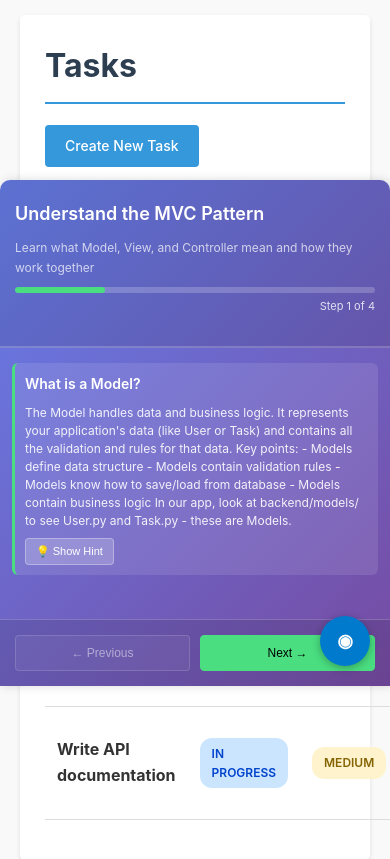
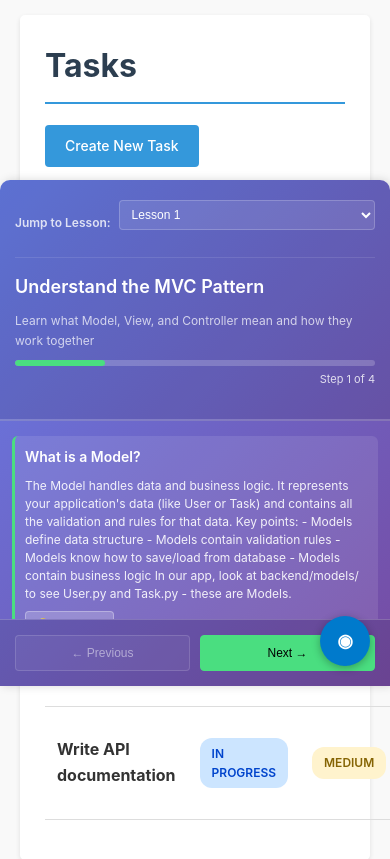
Before and after one commit to nm90/educational-mvc, a Flask app: page /tasks/ in a window 390 px wide; the page is wider, and only the part inside the window is pictured. Shown: the part 158-1017 px from the top of that part. Run offline with Flask 3, Linux system fonts and the light colour scheme; data comes from the database, SQL or seed files in the repository.

Commit message:
feat: add lesson selector UI and auto-progression
Add comprehensive lesson navigation system:

Frontend:
- Add lesson selector dropdown in panel header
- Show all 8 lessons with completion badges (✓)
- Allow jumping to any lesson instantly

Auto-Progression:
- When completing final step, auto-load next lesson (500ms delay)
- Smooth transition between lessons
- Desktop notification in console

Styling:
- Lesson selector dropdown with hover/focus states
- Completion badges in dropdown options
- Responsive design for sidebar

UX Improvements:
- Users can now easily navigate between lessons
- No need to use browser console
- Clear progress tracking with checkmarks
- Automatic advancement when completing lessons

🤖 Generated with Claude Code

Co-Authored-By: Claude Haiku 4.5 <noreply@anthropic.com>

```diff
--- a/backend/static/css/lessonPanel.css
+++ b/backend/static/css/lessonPanel.css
@@ -90,6 +90,53 @@ body.lesson-panel-visible main {
     padding: 20px 15px;
     background: rgba(0, 0, 0, 0.1);
     border-bottom: 2px solid rgba(255, 255, 255, 0.2);
+}
+
+/* Lesson selector wrapper */
+.lesson-selector-wrapper {
+    display: flex;
+    align-items: center;
+    gap: 8px;
+    margin-bottom: 15px;
+    padding-bottom: 12px;
+    border-bottom: 1px solid rgba(255, 255, 255, 0.1);
+}
+
+.lesson-selector-label {
+    font-size: 12px;
+    font-weight: 600;
+    color: rgba(255, 255, 255, 0.8);
+    white-space: nowrap;
+    margin: 0;
+}
+
+.lesson-selector {
+    flex: 1;
+    padding: 6px 8px;
+    background-color: rgba(255, 255, 255, 0.1);
+    border: 1px solid rgba(255, 255, 255, 0.2);
+    border-radius: 4px;
+    color: white;
+    font-size: 12px;
+    cursor: pointer;
+    transition: all 0.2s ease;
+}
+
+.lesson-selector:hover {
+    background-color: rgba(255, 255, 255, 0.15);
+    border-color: rgba(255, 255, 255, 0.3);
+}
+
+.lesson-selector:focus {
+    outline: none;
+    border-color: #4ade80;
+    box-shadow: 0 0 0 2px rgba(74, 222, 128, 0.2);
+    background-color: rgba(255, 255, 255, 0.12);
+}
+
+.lesson-selector option {
+    background-color: #34495e;
+    color: white;
 }
 
 .lesson-panel-title {
--- a/backend/static/js/lessonEngine.js
+++ b/backend/static/js/lessonEngine.js
@@ -184,6 +184,16 @@ class LessonEngine {
         if (this.currentStepIndex >= this.currentLesson.steps.length - 1) {
             console.log('✅ You have completed all steps in this lesson!');
             this.markLessonComplete();
+
+            // Auto-load next lesson if available
+            const nextLessonId = this.currentLesson.id + 1;
+            if (nextLessonId <= 8) {
+                console.log(`📚 Loading Lesson ${nextLessonId}...`);
+                setTimeout(() => {
+                    this.loadLesson(nextLessonId);
+                }, 500);
+            }
+
             return false;
         }
 
@@ -578,8 +588,24 @@ class LessonEngine {
         // Create main panel container
         panelContainer = document.createElement('div');
         panelContainer.id = 'lesson-panel';
+
+        // Build lesson selector options
+        let lessonOptions = '';
+        for (let i = 1; i <= 8; i++) {
+            const isCompleted = this.lessonProgress.completedLessons?.includes(i);
+            const isSelected = this.currentLesson.id === i;
+            const completedBadge = isCompleted ? ' ✓' : '';
+            lessonOptions += `<option value="${i}" ${isSelected ? 'selected' : ''}>Lesson ${i}${completedBadge}</option>`;
+        }
+
         panelContainer.innerHTML = `
             <div class="lesson-panel-header">
+                <div class="lesson-selector-wrapper">
+                    <label for="lesson-selector" class="lesson-selector-label">Jump to Lesson:</label>
+                    <select id="lesson-selector" class="lesson-selector">
+                        ${lessonOptions}
+                    </select>
+                </div>
                 <h2 class="lesson-panel-title">${this.currentLesson.title}</h2>
                 <p class="lesson-panel-subtitle">${this.currentLesson.description}</p>
                 <div class="lesson-progress-bar">
@@ -973,6 +999,7 @@ class LessonEngine {
     attachEventListeners() {
         const nextBtn = document.getElementById('lesson-next-btn');
         const prevBtn = document.getElementById('lesson-prev-btn');
+        const lessonSelector = document.getElementById('lesson-selector');
 
         if (nextBtn) {
             nextBtn.addEventListener('click', () => this.nextStep());
@@ -980,6 +1007,14 @@ class LessonEngine {
 
         if (prevBtn) {
             prevBtn.addEventListener('click', () => this.previousStep());
+        }
+
+        // Lesson selector dropdown
+        if (lessonSelector) {
+            lessonSelector.addEventListener('change', (event) => {
+                const lessonId = parseInt(event.target.value);
+                this.loadLesson(lessonId);
+            });
         }
     }
 
```
